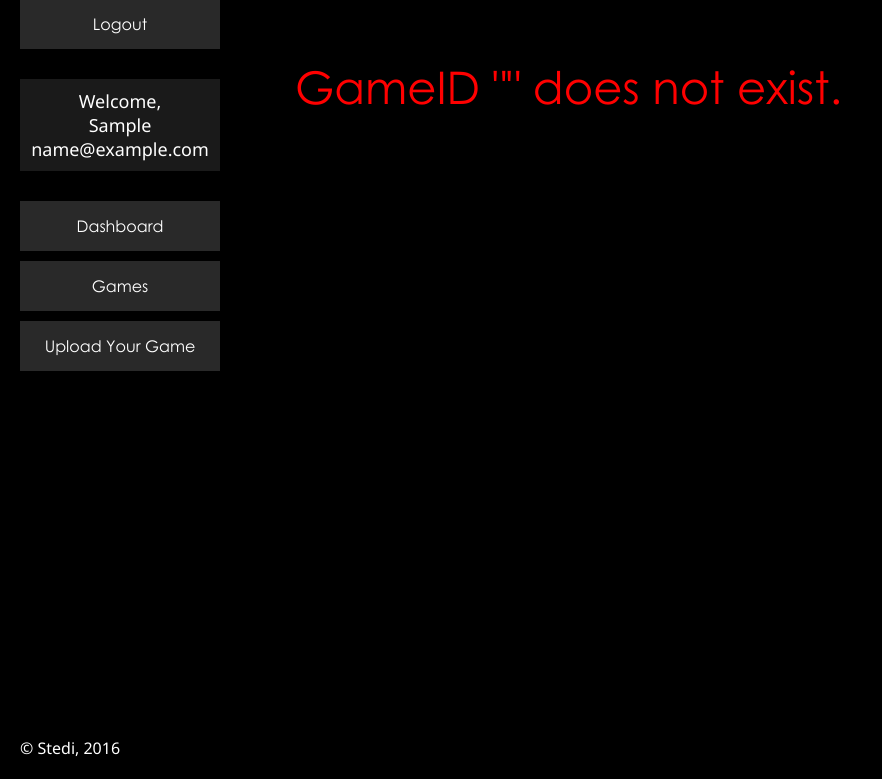
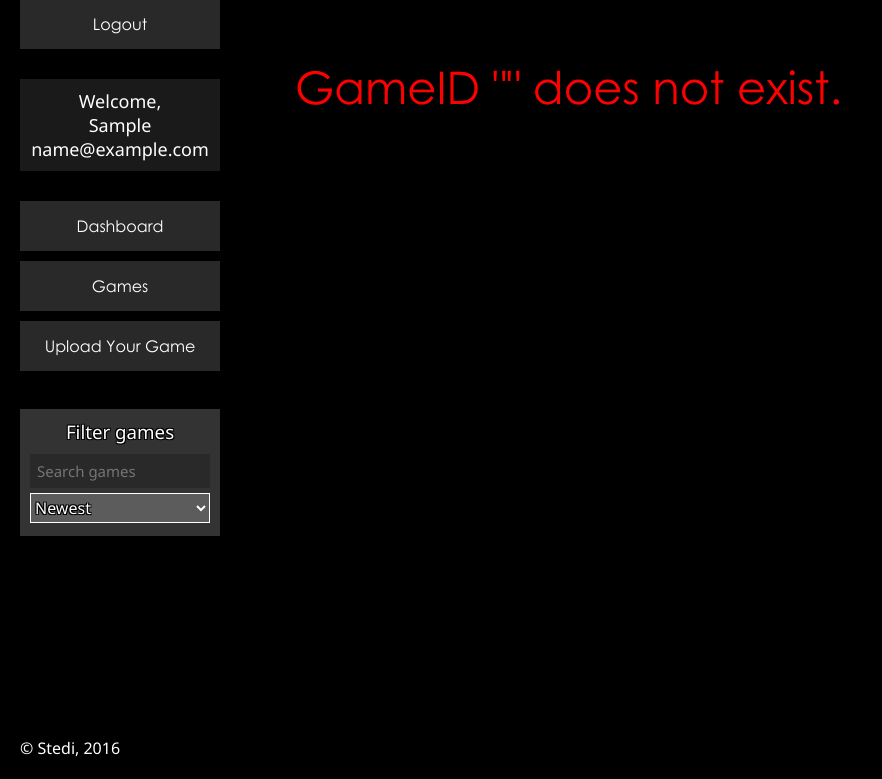
Before and after one commit to Quikers/Stedi, a PHP site: template Website/views/games/index.php in a window 1400 px wide. Shown: the part 21-800 px from the top of the page, without its empty margins (0-882 px from the left). Run offline with PHP 8.4, Linux system fonts and the light colour scheme; the template is opened without the code that fills it, so the values that code supplies are empty; the visitor is signed in with stand-in values (Sample User, id 1); some libraries are stand-ins or nearby versions.

Commit message:
Games list filter function added (needs fixing)

```diff
--- a/Website/public/css/default.css
+++ b/Website/public/css/default.css
@@ -43,8 +43,6 @@
 
     margin: 20px 20px 20px 235px;
     background: rgba(255,255,255, 0.16);
-
-    overflow: auto;
 }
 
 #content * {
@@ -205,6 +203,44 @@
     left: 0;
 
     text-align: center;
+}
+
+#filterContainer {
+    position: absolute;
+    top: 410px;
+    left: -215px;
+
+    width: 180px;
+
+    background: rgba(255,255,255,0.2);
+    padding: 10px 10px 13px 10px;
+}
+
+#filterContainer h3 {
+    display: inline-block;
+    width: 100%;
+    text-align: center;
+    font-weight: 100;
+
+    margin-bottom: 5px;
+}
+
+#filterContainer input[type="text"] {
+    display: inline-block;
+    width: 92%;
+}
+
+#filterContainer select {
+    border: 1px solid white;
+    background-color: rgba(255,255,255,0.2);
+
+    width: 100%;
+    height: 30px;
+    font-size: 16px;
+}
+
+#filterContainer select option {
+    background: #080808;
 }
 
 #gameListContainer .game {
--- a/Website/views/games/index.php
+++ b/Website/views/games/index.php
@@ -1,3 +1,19 @@
+<div id="filterContainer">
+    <h3>Filter games</h3>
+    <input type="text" id="searchBar" placeholder="Search games"><br>
+    <select id="category">
+        <option value="0">A - Z</option>
+        <option value="1">Z - A</option>
+        <option value="2" selected="selected">Newest</option>
+        <option value="3">Oldest</option>
+        <option value="4">Most popular</option>
+        <option value="5">Least popular</option>
+        <option value="6">Highest rating</option>
+        <option value="7">Lowest rating</option>
+    </select>
+</div>
+
+
 <?php
 
 $gameList = $this->gamesList;
@@ -69,7 +85,6 @@
 
 if (listType === "allGames") {
     function Update () {
-        var prevWidth = 0;
         var i = 0;
 
         (function myLoop () {
@@ -88,6 +103,31 @@
 
 
     $(document).ready(function () {
+
+        $("#filterContainer select").change(function () {
+            switch ($(this).val()) {
+                default:
+                    console.log("Unknown value \"" + $(this).val() + "\"");
+                    break;
+                case "0":
+                    break;
+                case "1":
+                    break;
+                case "2":
+                    break;
+                case "3":
+                    break;
+                case "4":
+                    break;
+                case "5":
+                    break;
+                case "6":
+                    break;
+                case "7":
+                    break;
+            }
+        });
+
         Update();
     });
 } else {
```
